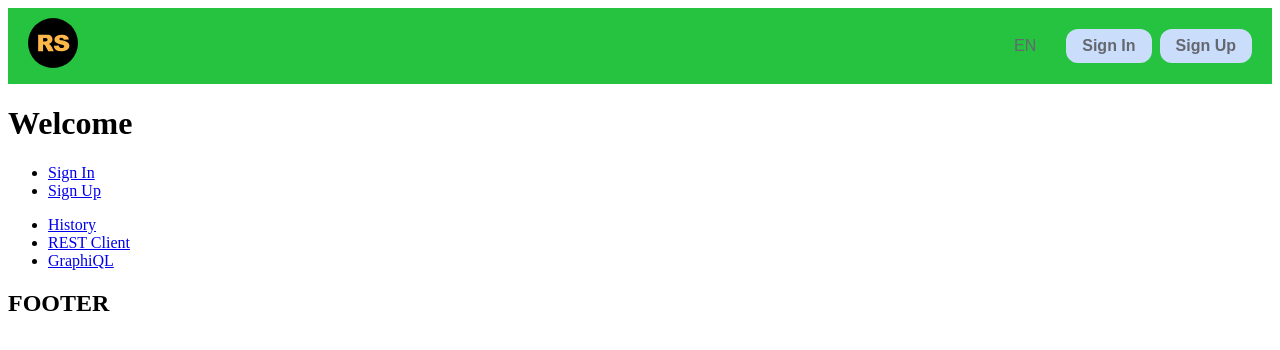
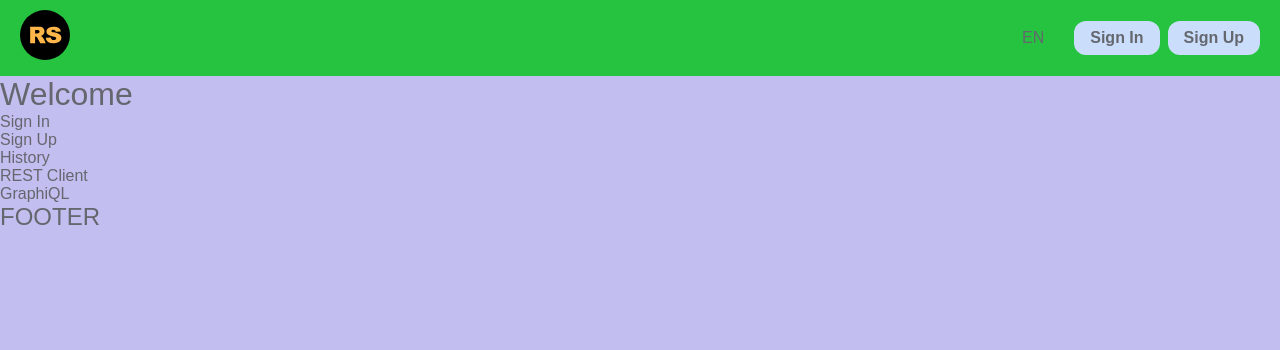
Before and after one commit to lustrochka/Graphiql-app, a Next.js app: page / in a window 1280 px wide. Shown: the top 350 px of the page. Built offline with nearby package versions, Linux system fonts and the light colour scheme.

Commit message:
Add input validation for URLs and headers in RestClient

```diff
--- a/src/components/RestClient/components/HeadersEditor.tsx
+++ b/src/components/RestClient/components/HeadersEditor.tsx
@@ -1,7 +1,7 @@
 import React from "react";
-import styles from "./HeadersEditor.module.css"; // Обновите путь, если необходимо
+import styles from "./HeadersEditor.module.css";
 
-interface Header {
+export interface Header {
   key: string;
   value: string;
 }
--- a/src/styles/globals.css
+++ b/src/styles/globals.css
@@ -0,0 +1,91 @@
+:root {
+  /* Font Sizes */
+  --fs-sm: 0.875rem; /* 14px*/
+  --fs-md: 1rem; /* 16px*/
+  --fs-lg: 1.25rem; /* 20px*/
+
+  /* Font Weights */
+  --fw-normal: 400;
+  --fw-bold: 700;
+
+  /* Colors */
+  --bg-purple: #c3bef0;
+  --light-grey: #e8e9e9;
+  --blue: #cadefc;
+  --yellow: #fcfcd4;
+  --text-dark: #65676e;
+  --error-red: #ff7b9a;
+
+  /* Spacing */
+  --sp-sm: 0.5rem; /* 8px*/
+  --sp-md: 1rem; /* 16px*/
+  --sp-lg: 1.5rem; /* 24px*/
+
+  /* Border Radius */
+  --br-md: 0.75rem; /* 12px*/
+  --br-lg: 6.25rem; /* 100px*/
+  --br-full: 50%; /*for full round edges */
+
+  /* Z-Index */
+  --z-low: 10;
+  --z-med: 100;
+  --z-high: 1000;
+}
+
+/*CSS Reset */
+html {
+  box-sizing: border-box;
+  font-size: 16px;
+}
+
+*,
+*::before,
+*::after {
+  box-sizing: inherit;
+}
+
+body,
+h1,
+h2,
+h3,
+h4,
+h5,
+h6,
+p,
+ol,
+ul {
+  margin: 0;
+  padding: 0;
+  font-weight: normal;
+}
+
+ol,
+ul {
+  list-style: none;
+}
+
+a {
+  text-decoration: none;
+  color: inherit;
+}
+
+a:hover,
+a:focus {
+  text-decoration: underline;
+  color: inherit;
+}
+
+img {
+  max-width: 100%;
+  height: auto;
+}
+
+/*Base css*/
+
+body {
+  background: var(--bg-purple);
+  color: var(--text-dark);
+  /*  font-family: 'Open Sans', sans-serif;*/
+  /* font-family: 'Roboto', sans-serif;*/
+  font-family: "Manrope", sans-serif;
+}
```
Also changed, not shown: src/components/RestClient/RestClient.tsx (+34 -3 lines), 1 other file (tests, documents, lock files or other folders).
